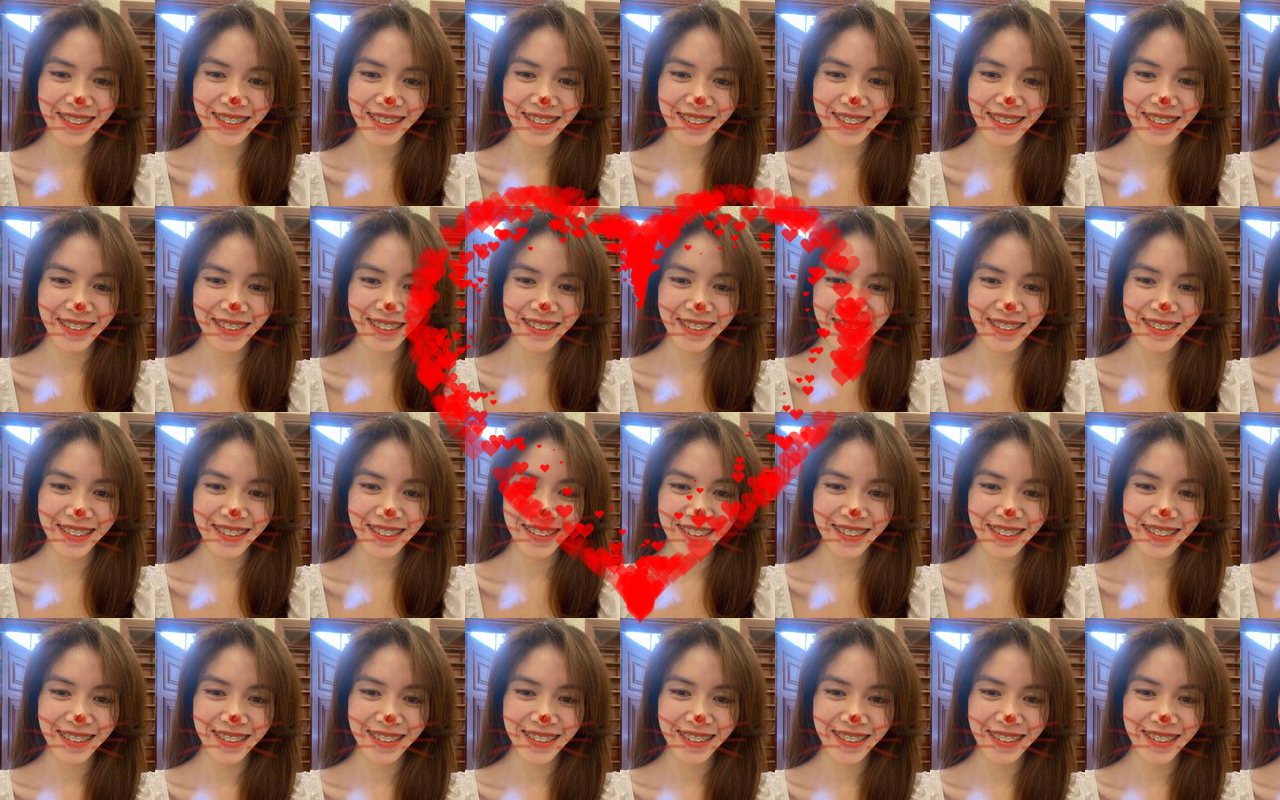
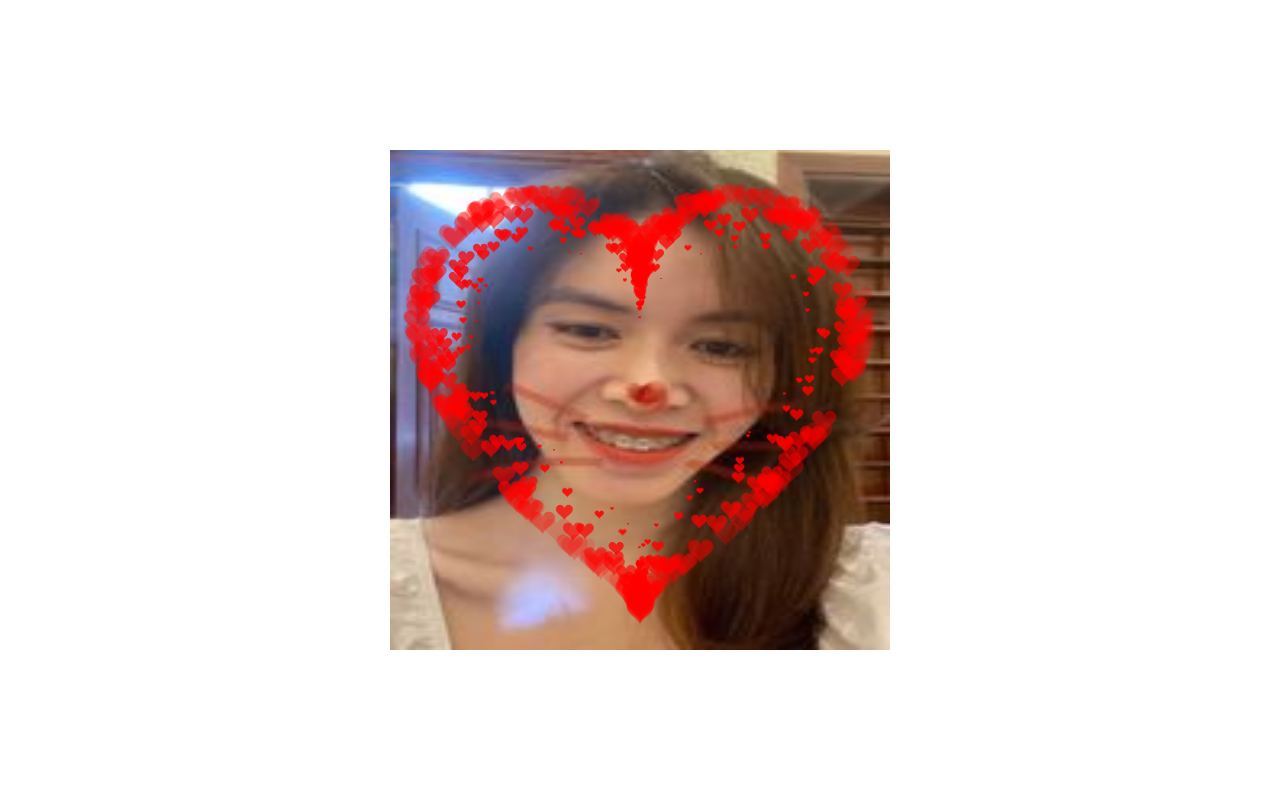
Before and after one commit to phanvanhoi/heart_trending, a plain HTML site: page index.html in a window 1280 px wide. Drawn offline with Linux system fonts and the light colour scheme.

Commit message:
add img backgroud

```diff
--- a/index.html
+++ b/index.html
@@ -22,6 +22,10 @@
         margin: 0;
 
         background-image: url("./1.jpg");
+        background-repeat: no-repeat;
+        background-attachment: fixed;
+        background-position: center;
+        background-size: 500px 500px;
       }
 
       canvas {
```
